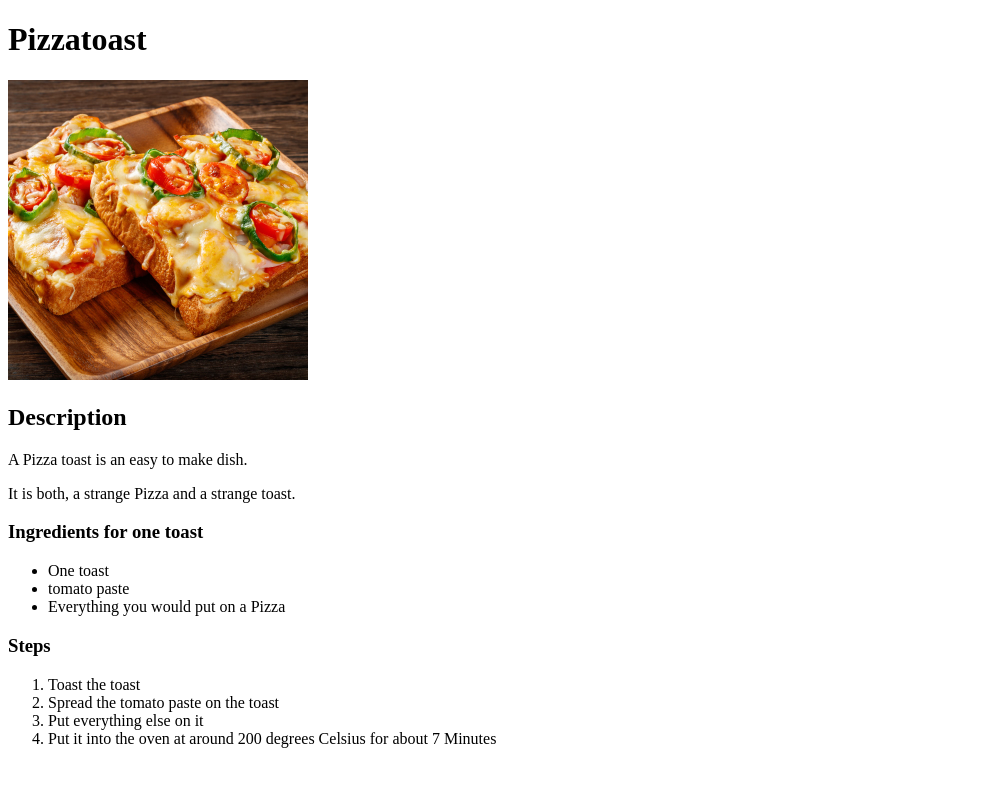
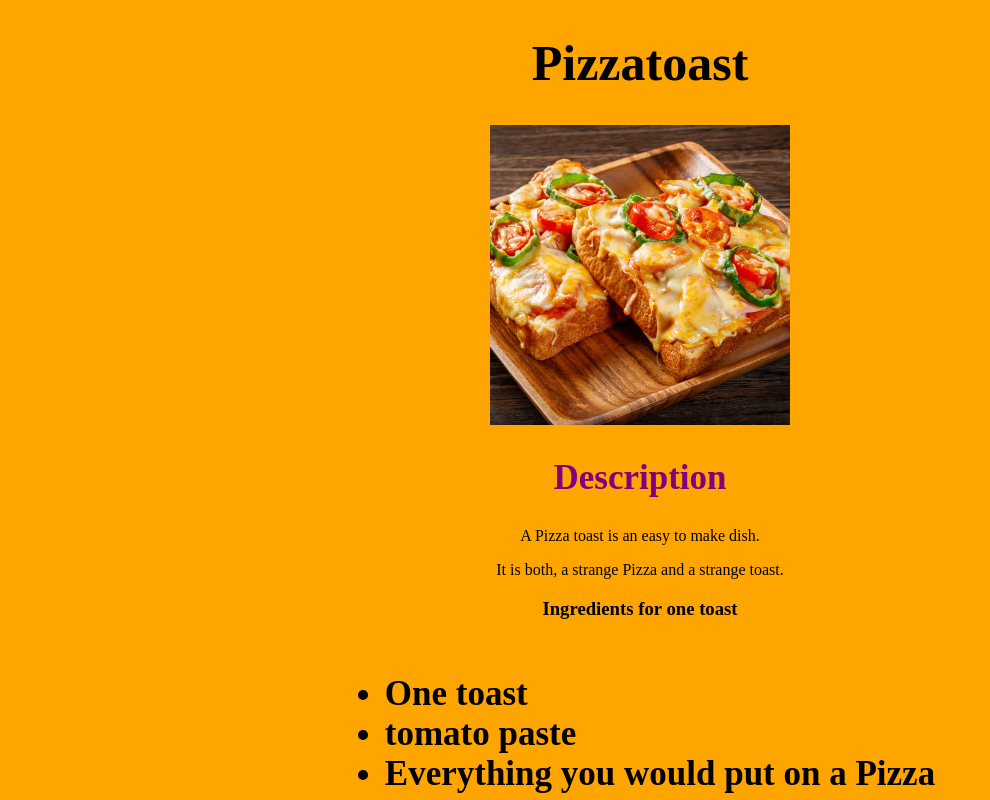
Before and after one commit to Stl1n/odin-recipes, a plain HTML site: page recipes/pizzatoast.html in a window 1280 px wide. Shown: the top 800 px of the page, without its empty margins (0-990 px from the left). Drawn offline with Linux system fonts and the light colour scheme.

Commit message:
Add color to the background, put style onto lists,headlines

```diff
--- a/recipes/pizzatoast.html
+++ b/recipes/pizzatoast.html
@@ -3,30 +3,34 @@
     <head>
         <meta charset="UTF-8">
         <title>Pizzatoast</title>
+        <link rel="stylesheet" href="../style.css">
     </head>
-    <body>
-        <h1>
+    <body class="body">
+        <h1 class="headline-big">
             <strong>Pizzatoast</strong>
         </h1>
         <img src="../images/Pizza-Toast.jpg"
         widht="300"
         height="300"
         alt="A image of two Pizzatoasts">
-        <h2>Description</h2>
+        <h2 class="headline-mid">Description</h2>
         <p>A Pizza toast is an easy to make dish.</p>
         <p>It is both, a strange Pizza and a strange toast.</p>
         <h3>Ingredients for one toast</h3>
-        <ul>
+        <ul class="ul">
             <li>One toast</li>
             <li>tomato paste</li>
             <li>Everything you would put on a Pizza</li>
         </ul>
-        <h3>Steps</h3>
-        <ol>
+        <h3 class="headline-small">Steps</h3>
+        <ol class="ol">
             <li>Toast the toast</li>
             <li>Spread the tomato paste on the toast</li>
             <li>Put everything else on it</li>
-            <li>Put it into the oven at around 200 degrees Celsius for about 7 Minutes</li>
+            <li>
+                Put it into the oven at around 200 degrees Celsius
+                <p>and leave it there for about 7 Minutes</p>
+            </li>
         </ol>
     </body>
 </html>
--- a/style.css
+++ b/style.css
@@ -6,7 +6,13 @@
 .headline-mid {
     font-size: 35px;
     font-weight: 800;
-    color: aquamarine;
+    color: purple;
+}
+
+.headline-small {
+    font-size: 30px;
+    font-weight: 700;
+    color: rebeccapurple;
 }
 
 #homepage-header {
@@ -24,3 +30,10 @@
     display: inline-block;
     text-align: left;
 }
+
+.ol {
+    font-size: 35px;
+    font-weight: 800;
+    display: inline-block;
+    text-align: left;
+}
```
